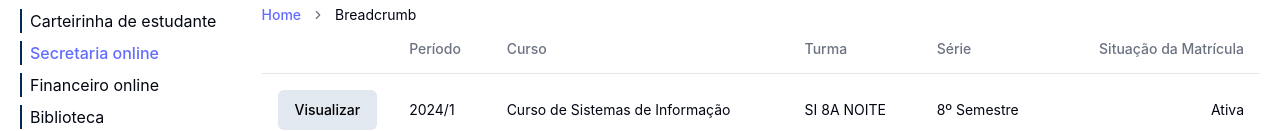
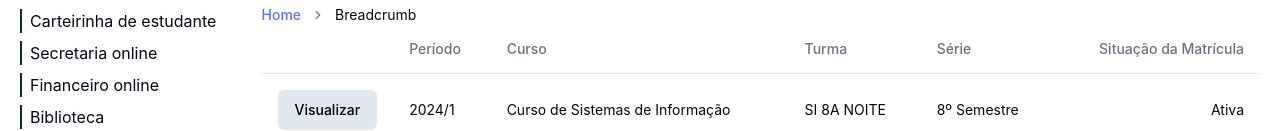
Before and after one commit to ByMota/tcc-impacta, a React (Vite) app: page /notas-faltas in a window 1280 px wide. Shown: the part 177-308 px from the top of the page. Built offline with nearby package versions, Linux system fonts and the light colour scheme.

Commit message:
Acessebility fix

```diff
--- a/index.html
+++ b/index.html
@@ -4,6 +4,7 @@
     <meta charset="UTF-8" />
     <link rel="icon" type="favicon" href="/src/assets/favicon.ico" />
     <meta name="viewport" content="width=device-width, initial-scale=1.0" />
+    <meta name="description" content="Portal do aluno da faculdade impacta">
     <title>Vite + React + TS</title>
   </head>
   <body>
--- a/src/components/aside-menu.tsx
+++ b/src/components/aside-menu.tsx
@@ -10,11 +10,11 @@ export default function AsideMenu(){
               <li className="border-l-2 border-solid border-[#002953] my-2 pl-2">
                 Carteirinha de estudante
               </li>
-              <NavLink to="/notas-faltas">
-                <li className="border-l-2 border-solid border-[#002953] my-2 pl-2">
-                    Secretaria online
+                <li className="border-l-2 border-solid border-[#002953] my-2 pl-2 text-current">
+                <NavLink to="/notas-faltas" className="text-current font-normal">
+                      Secretaria online
+                </NavLink>
                 </li>
-              </NavLink>
               <li className="border-l-2 border-solid border-[#002953] my-2 pl-2">
                 Financeiro online
               </li>
--- a/src/pages/NotasFaltas.tsx
+++ b/src/pages/NotasFaltas.tsx
@@ -35,7 +35,7 @@ export default function(){
               <Breadcrumb>
                 <BreadcrumbList>
                   <BreadcrumbItem>
-                    <BreadcrumbLink href="/">Home</BreadcrumbLink>
+                    <BreadcrumbLink href="/aluno">Home</BreadcrumbLink>
                   </BreadcrumbItem>
                   <BreadcrumbSeparator />
                   <BreadcrumbItem>
```
